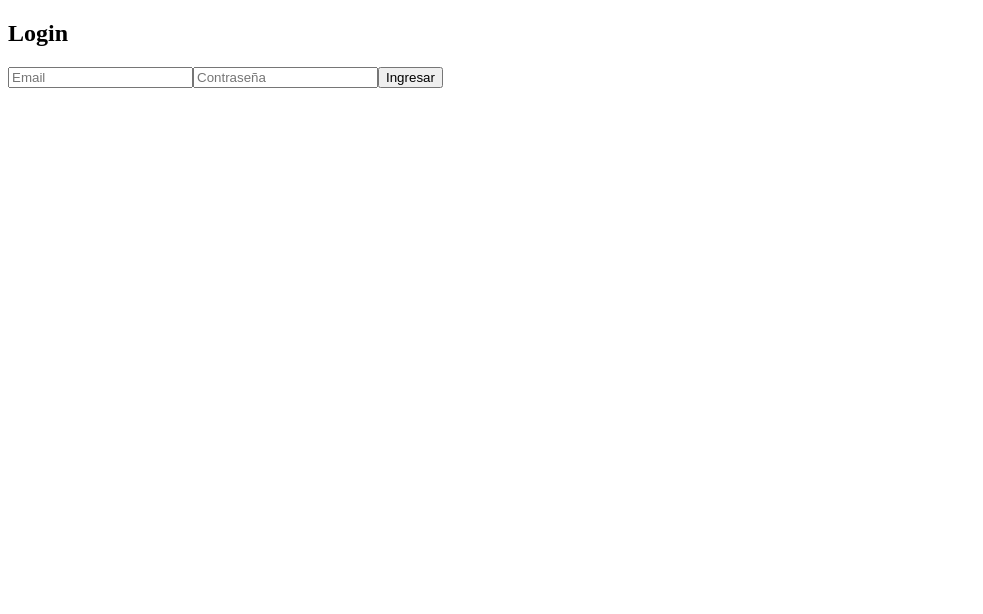
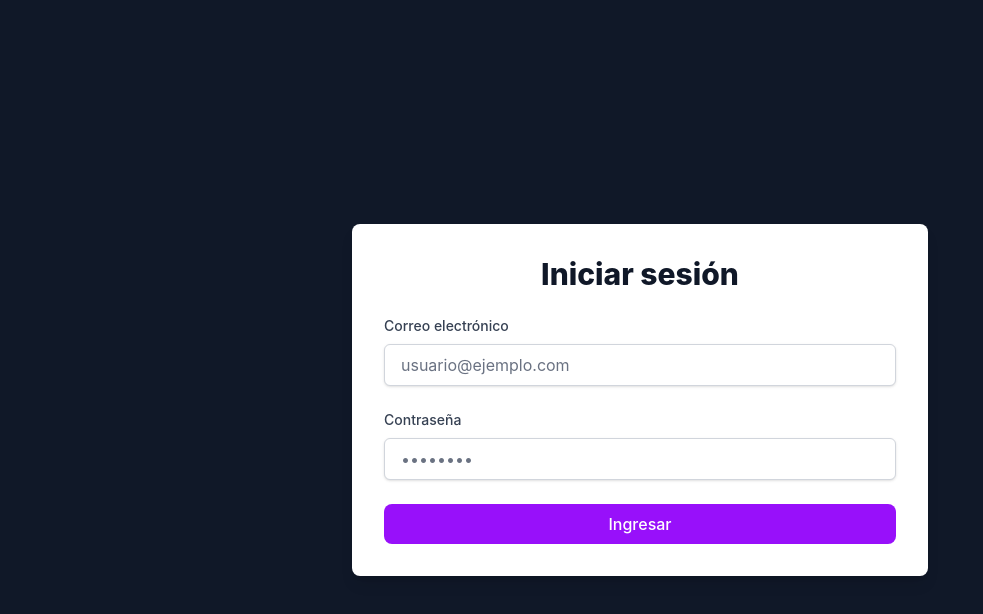
Before and after one commit to gonzalo-wi/proyectoFinalPNT, a Vue app in the folder vue-spa/: page / in a window 1280 px wide. Shown: the top 614 px of the page, without its empty margins (0-983 px from the left). Built offline with nearby package versions, Linux system fonts and the light colour scheme.

Commit message:
segundo commit con vistas

```diff
--- a/vue-spa/src/App.vue
+++ b/vue-spa/src/App.vue
@@ -1,13 +1,15 @@
 <template>
-  <div id="app">
+  <div id="app" class="min-h-screen bg-gray-900">
+    <Navbar v-if="mostrarNavbar" />
     <router-view />
   </div>
 </template>
+<script setup>
+import { computed } from 'vue'
+import { useRoute } from 'vue-router'
+import Navbar from './components/Navbar.vue'
 
-<script setup>
+const route = useRoute()
 
+const mostrarNavbar = computed(() => route.path !== '/')
 </script>
-
-<style>
-
-</style>
--- /dev/null
+++ b/vue-spa/src/components/Navbar.vue
@@ -0,0 +1,42 @@
+<template>
+  <nav class="bg-purple-700 text-white px-4 py-3 flex justify-between items-center shadow-md">
+    <div class="text-xl font-bold">Centro de Bienestar</div>
+
+    <div class="flex items-center gap-6">
+      <!-- Links -->
+      <router-link
+        to="/dashboard"
+        class="hover:underline"
+        active-class="font-bold underline"
+      >Dashboard</router-link>
+
+      <router-link
+        to="/turnos"
+        class="hover:underline"
+        active-class="font-bold underline"
+      >Turnos</router-link>
+
+
+      <span class="hidden sm:inline">Hola, {{ nombreUsuario }}</span>
+      <button
+        @click="cerrarSesion"
+        class="bg-purple-900 hover:bg-purple-800 px-3 py-1 rounded"
+      >
+        Cerrar sesión
+      </button>
+    </div>
+  </nav>
+</template>
+
+<script setup>
+import { useRouter } from 'vue-router'
+
+const router = useRouter()
+
+const cerrarSesion = () => {
+  localStorage.removeItem('usuario')
+  router.push('/')
+}
+
+const nombreUsuario = JSON.parse(localStorage.getItem('usuario'))?.name || 'Usuario'
+</script>
--- a/vue-spa/src/main.js
+++ b/vue-spa/src/main.js
@@ -1,5 +1,6 @@
 import { createApp } from 'vue'
 import App from './App.vue'
+import './style.css'
 import router from './router'
 
 createApp(App).use(router).mount('#app')
--- a/vue-spa/src/style.css
+++ b/vue-spa/src/style.css
@@ -1,79 +1,13 @@
-:root {
-  font-family: system-ui, Avenir, Helvetica, Arial, sans-serif;
-  line-height: 1.5;
-  font-weight: 400;
+@import 'flowbite';
+@tailwind base;
+@tailwind components;
+@tailwind utilities;
 
-  color-scheme: light dark;
-  color: rgba(255, 255, 255, 0.87);
-  background-color: #242424;
-
-  font-synthesis: none;
-  text-rendering: optimizeLegibility;
-  -webkit-font-smoothing: antialiased;
-  -moz-osx-font-smoothing: grayscale;
+html,
+body,
+#app {
+  min-height: 100vh;
+  margin: 0;
+  padding: 0;
+  background-color: #252325;
 }
-
-a {
-  font-weight: 500;
-  color: #646cff;
-  text-decoration: inherit;
-}
-a:hover {
-  color: #535bf2;
-}
-
-body {
-  margin: 0;
-  display: flex;
-  place-items: center;
-  min-width: 320px;
-  min-height: 100vh;
-}
-
-h1 {
-  font-size: 3.2em;
-  line-height: 1.1;
-}
-
-button {
-  border-radius: 8px;
-  border: 1px solid transparent;
-  padding: 0.6em 1.2em;
-  font-size: 1em;
-  font-weight: 500;
-  font-family: inherit;
-  background-color: #1a1a1a;
-  cursor: pointer;
-  transition: border-color 0.25s;
-}
-button:hover {
-  border-color: #646cff;
-}
-button:focus,
-button:focus-visible {
-  outline: 4px auto -webkit-focus-ring-color;
-}
-
-.card {
-  padding: 2em;
-}
-
-#app {
-  max-width: 1280px;
-  margin: 0 auto;
-  padding: 2rem;
-  text-align: center;
-}
-
-@media (prefers-color-scheme: light) {
-  :root {
-    color: #213547;
-    background-color: #ffffff;
-  }
-  a:hover {
-    color: #747bff;
-  }
-  button {
-    background-color: #f9f9f9;
-  }
-}
--- a/vue-spa/src/views/LoginView.vue
+++ b/vue-spa/src/views/LoginView.vue
@@ -1,12 +1,54 @@
+
 <template>
-  <div>
-    <h2>Login</h2>
-    <input v-model="email" placeholder="Email" />
-    <input v-model="password" type="password" placeholder="Contraseña" />
-    <button @click="login">Ingresar</button>
+  <div class="h-screen flex items-center justify-center bg-gray-900 px-4">
+    <div class="w-full max-w-xl bg-white dark:bg-gray-800 rounded-lg shadow-lg p-8">
+      <h2 class="text-3xl font-extrabold text-center text-gray-900 dark:text-white mb-6">
+        Iniciar sesión
+      </h2>
+
+      <form class="space-y-6" @submit.prevent="login">
+        <div>
+          <label for="email" class="block mb-2 text-sm font-medium text-gray-700 dark:text-gray-200">
+            Correo electrónico
+          </label>
+          <input
+            v-model="email"
+            id="email"
+            type="email"
+            required
+            class="w-full px-4 py-2 border border-gray-300 rounded-md shadow-sm focus:outline-none focus:ring-2 focus:ring-purple-600 dark:bg-gray-700 dark:border-gray-600 dark:text-white"
+            placeholder="usuario@ejemplo.com"
+          />
+        </div>
+
+        <div>
+          <label for="password" class="block mb-2 text-sm font-medium text-gray-700 dark:text-gray-200">
+            Contraseña
+          </label>
+          <input
+            v-model="password"
+            id="password"
+            type="password"
+            required
+            class="w-full px-4 py-2 border border-gray-300 rounded-md shadow-sm focus:outline-none focus:ring-2 focus:ring-purple-600 dark:bg-gray-700 dark:border-gray-600 dark:text-white"
+            placeholder="••••••••"
+          />
+        </div>
+
+        <button
+          type="submit"
+          class="w-full bg-purple-600 hover:bg-purple-700 text-white font-medium py-2 rounded-lg focus:outline-none focus:ring-2 focus:ring-purple-400"
+        >
+          Ingresar
+        </button>
+
+        <p v-if="error" class="text-center text-red-500 text-sm mt-2">
+          {{ error }}
+        </p>
+      </form>
+    </div>
   </div>
 </template>
-
 <script setup>
 import { ref } from 'vue'
 import { useRouter } from 'vue-router'
@@ -21,23 +63,12 @@ const login = async () => {
   error.value = null
   try {
     const user = await loginUsuario(email.value, password.value)
-    console.log('Usuario encontrado:', user)
-
     if (!user) {
       error.value = 'Credenciales incorrectas'
       return
     }
-
     localStorage.setItem('usuario', JSON.stringify(user))
-    console.log('Tipo de usuario:', user.tipoUsuario)
-
-    if (user.tipoUsuario === 'admin') {
-      console.log('Redirigiendo a dashboard')
-      router.push('/dashboard')
-    } else {
-      console.log('Redirigiendo a turnos')
-      router.push('/turnos')
-    }
+    router.push(user.tipoUsuario === 'admin' ? '/dashboard' : '/turnos')
   } catch (e) {
     error.value = 'Error al iniciar sesión'
     console.error(e)
--- a/vue-spa/src/views/ProfesionalesView.vue
+++ b/vue-spa/src/views/ProfesionalesView.vue
@@ -1,26 +1,58 @@
 <template>
-  <div>
-    <h2>Profesionales</h2>
+  <div class="max-w-4xl mx-auto mt-10 px-4">
+    <h2 class="text-2xl font-bold text-purple-700 mb-6">👩‍⚕️ Profesionales</h2>
 
-    <div v-if="usuario.tipoUsuario === 'admin'">
-      <form @submit.prevent="crear">
-        <input v-model="nuevo.name" placeholder="Nombre" required />
-        <input v-model="nuevo.especialidad" placeholder="Especialidad" required />
-        <button type="submit">Agregar</button>
+    <!-- Solo admin puede ver el formulario -->
+    <div
+      v-if="usuario.tipoUsuario === 'admin'"
+      class="bg-white shadow-md rounded-lg p-6 mb-8 space-y-4 border border-gray-200"
+    >
+      <h3 class="text-lg font-semibold text-gray-700">Agregar nuevo profesional</h3>
+
+      <form @submit.prevent="crear" class="grid grid-cols-1 sm:grid-cols-2 gap-4">
+        <input
+          v-model="nuevo.name"
+          placeholder="Nombre"
+          required
+          class="border border-gray-300 rounded-md p-2 w-full"
+        />
+        <input
+          v-model="nuevo.especialidad"
+          placeholder="Especialidad"
+          required
+          class="border border-gray-300 rounded-md p-2 w-full"
+        />
+        <div class="sm:col-span-2">
+          <button
+            type="submit"
+            class="w-full bg-purple-600 hover:bg-purple-700 text-white font-semibold py-2 rounded-md"
+          >
+            Agregar
+          </button>
+        </div>
       </form>
     </div>
 
-    <ul>
-      <li v-for="p in profesionales" :key="p.id">
-        {{ p.name }} - {{ p.especialidad }}
+    <!-- Listado de profesionales -->
+    <div class="space-y-4">
+      <div
+        v-for="p in profesionales"
+        :key="p.id"
+        class="bg-white p-4 rounded-lg shadow flex justify-between items-center border-l-4 border-purple-600"
+      >
+        <div>
+          <p class="font-semibold text-gray-800">{{ p.name }}</p>
+          <p class="text-sm text-gray-600">{{ p.especialidad }}</p>
+        </div>
         <button
           v-if="usuario.tipoUsuario === 'admin'"
           @click="eliminar(p.id)"
+          class="text-sm text-white bg-red-500 hover:bg-red-600 px-3 py-1 rounded-md"
         >
           Eliminar
         </button>
-      </li>
-    </ul>
+      </div>
+    </div>
   </div>
 </template>
 
```
Also changed, not shown: vue-spa/src/views/TurnosView.vue (+138 -23 lines), vue-spa/src/assets/LogoEste.png (added).
